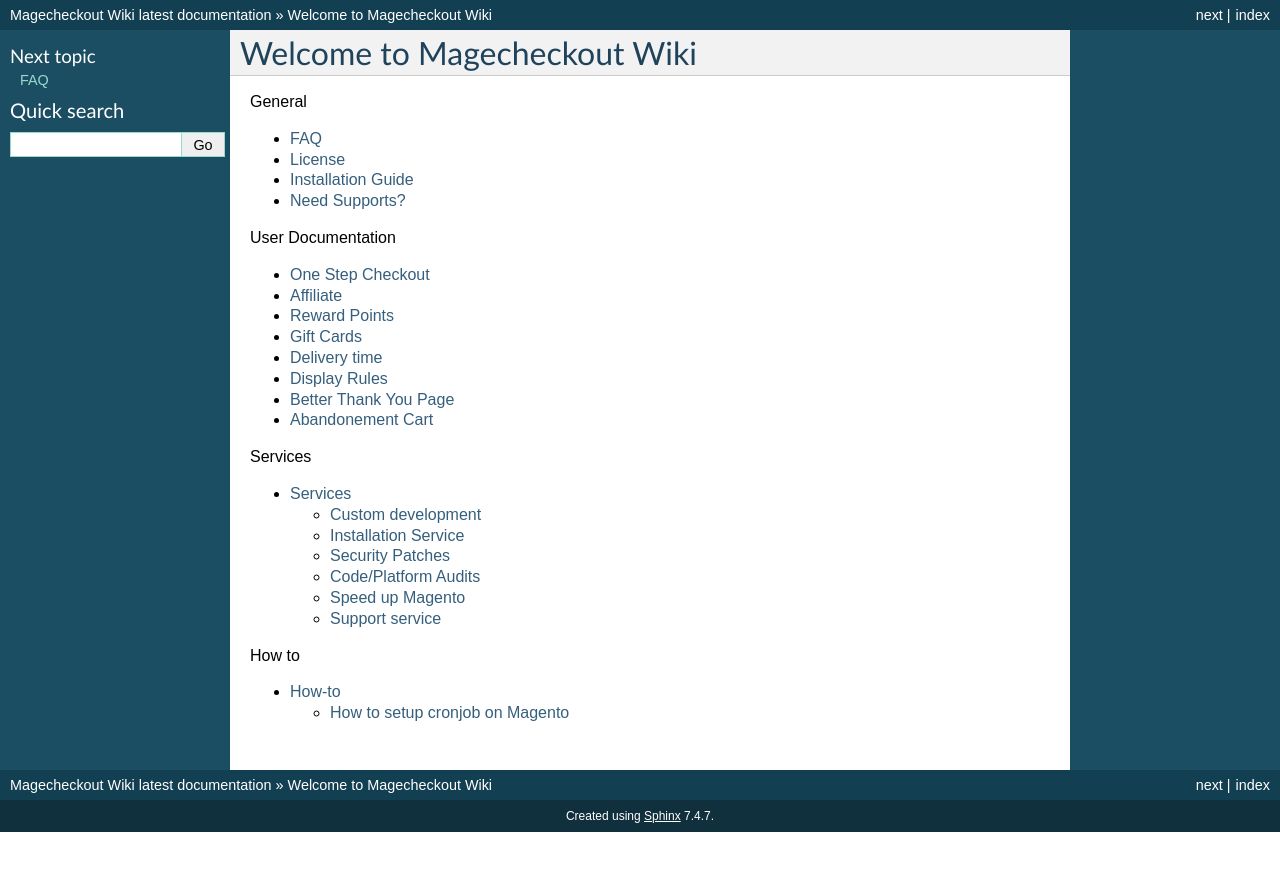
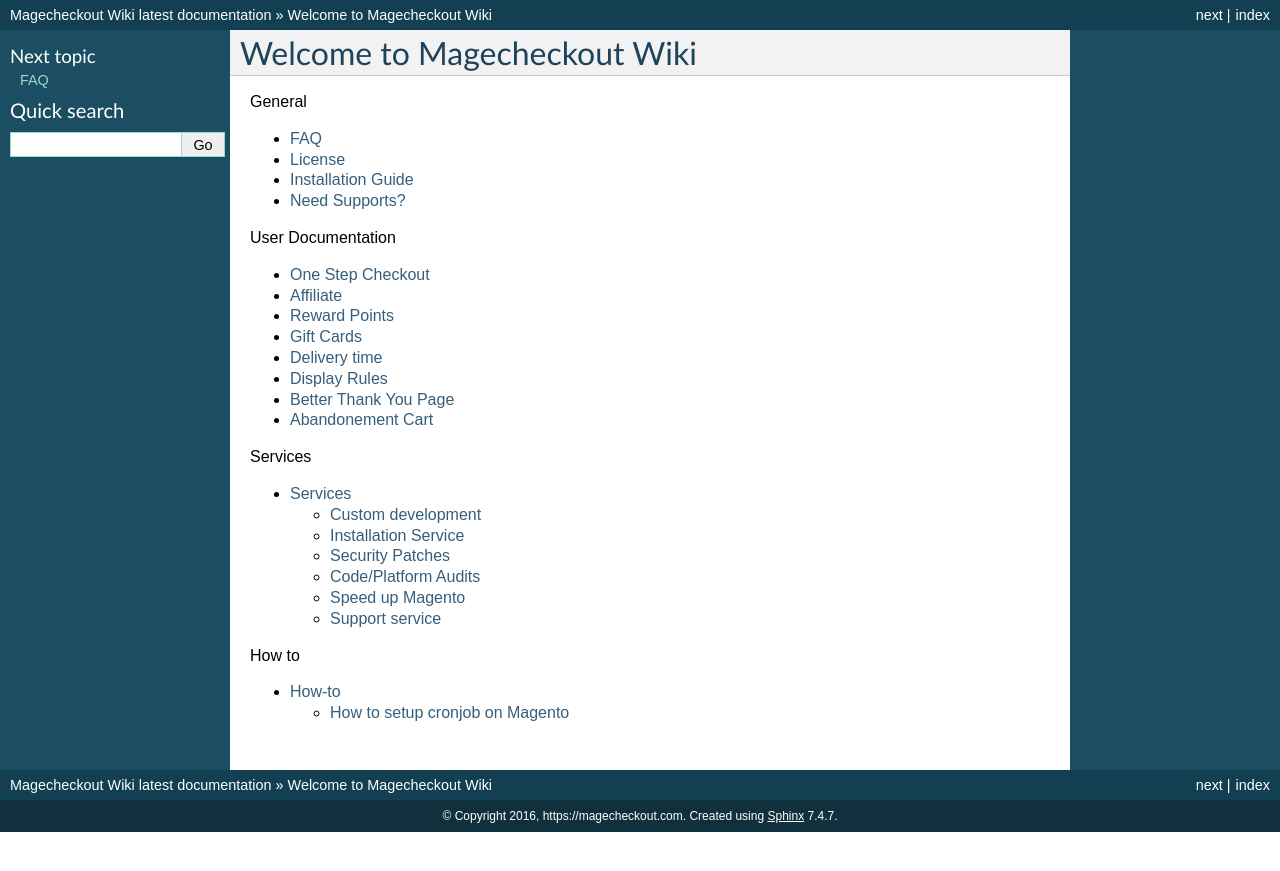
Before and after one commit to LindaThompson/wiki, a Sphinx documentation site: the page built from docs/index.rst, in a window 1280 px wide. Shown: the top 871 px of the page. Built offline with Sphinx 7.4.7, drawn with Linux system fonts in a browser that asks for light colours; pages that are not in the unit, such as notebooks, are missing from menus.

Commit message:
update docs

```diff
--- a/docs/conf.py
+++ b/docs/conf.py
@@ -142,7 +142,10 @@
 # Add any paths that contain custom static files (such as style sheets) here,
 # relative to this directory. They are copied after the builtin static files,
 # so a file named "default.css" will overwrite the builtin "default.css".
-html_static_path = ['_static']
+html_static_path = [
+	'_static',
+	'_static/custom.css'
+]
 
 # Add any extra paths that contain custom files (such as robots.txt or
 # .htaccess) here, relative to this directory. These files are copied
@@ -180,7 +183,7 @@
 #html_show_sphinx = True
 
 # If true, "(C) Copyright ..." is shown in the HTML footer. Default is True.
-html_show_copyright = False
+html_show_copyright = True
 
 # If true, an OpenSearch description file will be output, and all pages will
 # contain a <link> tag referring to it.  The value of this option must be the
@@ -264,7 +267,7 @@
 #texinfo_appendices = []
 
 # If false, no module index is generated.
-texinfo_domain_indices = False
+# texinfo_domain_indices = False
 
 # How to display URL addresses: 'footnote', 'no', or 'inline'.
 #texinfo_show_urls = 'footnote'
```
